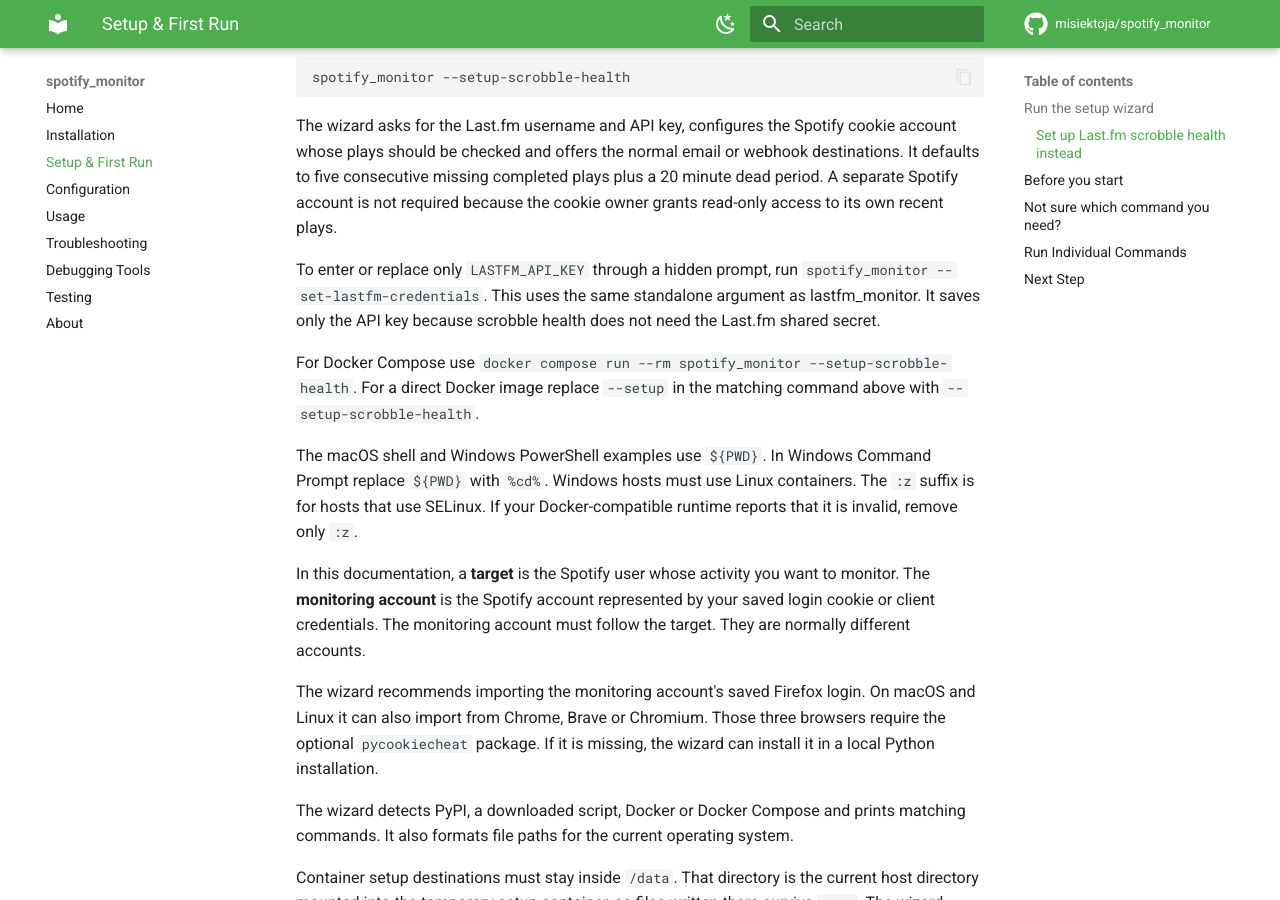
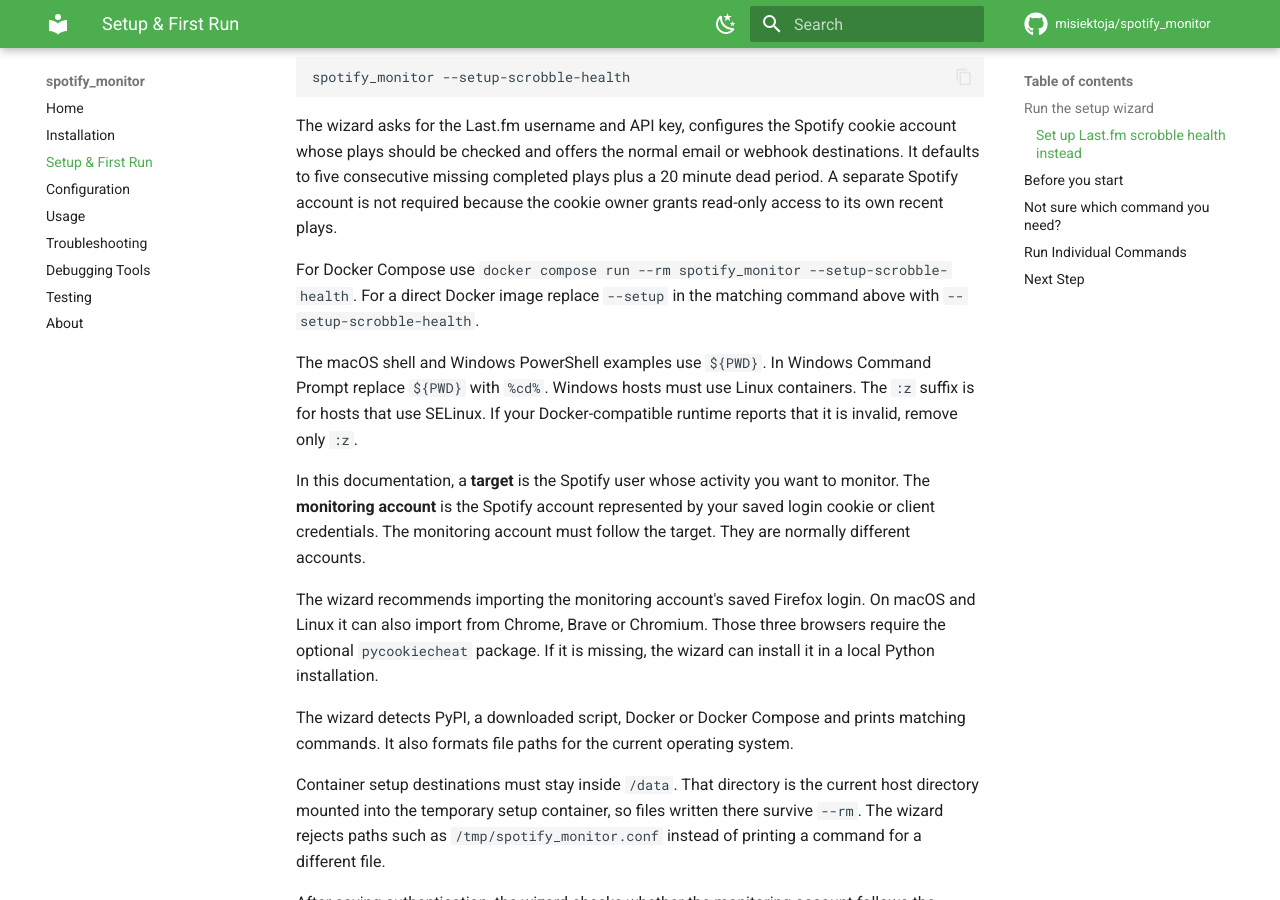
Before and after one commit to misiektoja/spotify_monitor, an MkDocs documentation site: the page built from docs/setup-and-first-run.md, in a window 1280 px wide and 900 px high, scrolled down 812 px. Built offline with MkDocs 1.6.1 and Material for MkDocs 9.7.7, drawn with Linux system fonts in a browser that asks for light colours; comment, search, counter and statistics services are not loaded.

Commit message:
revert(setup): remove cross-project API key guidance

````diff
--- a/docs/setup-and-first-run.md
+++ b/docs/setup-and-first-run.md
@@ -69,8 +69,6 @@
 ```
 
 The wizard asks for the Last.fm username and API key, configures the Spotify cookie account whose plays should be checked and offers the normal email or webhook destinations. It defaults to five consecutive missing completed plays plus a 20 minute dead period. A separate Spotify account is not required because the cookie owner grants read-only access to its own recent plays.
-
-To enter or replace only `LASTFM_API_KEY` through a hidden prompt, run `spotify_monitor --set-lastfm-credentials`. This uses the same standalone argument as lastfm_monitor. It saves only the API key because scrobble health does not need the Last.fm shared secret.
 
 For Docker Compose use `docker compose run --rm spotify_monitor --setup-scrobble-health`. For a direct Docker image replace `--setup` in the matching command above with `--setup-scrobble-health`.
 
````
